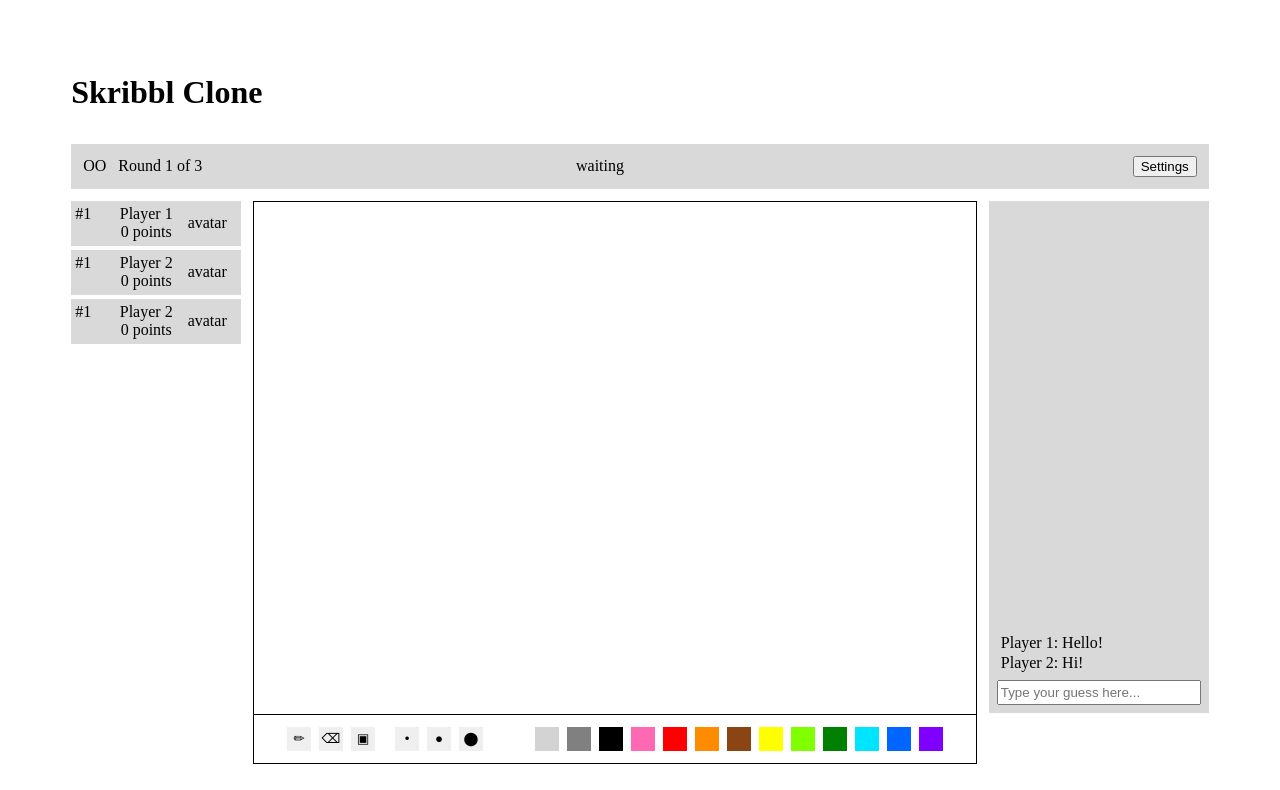
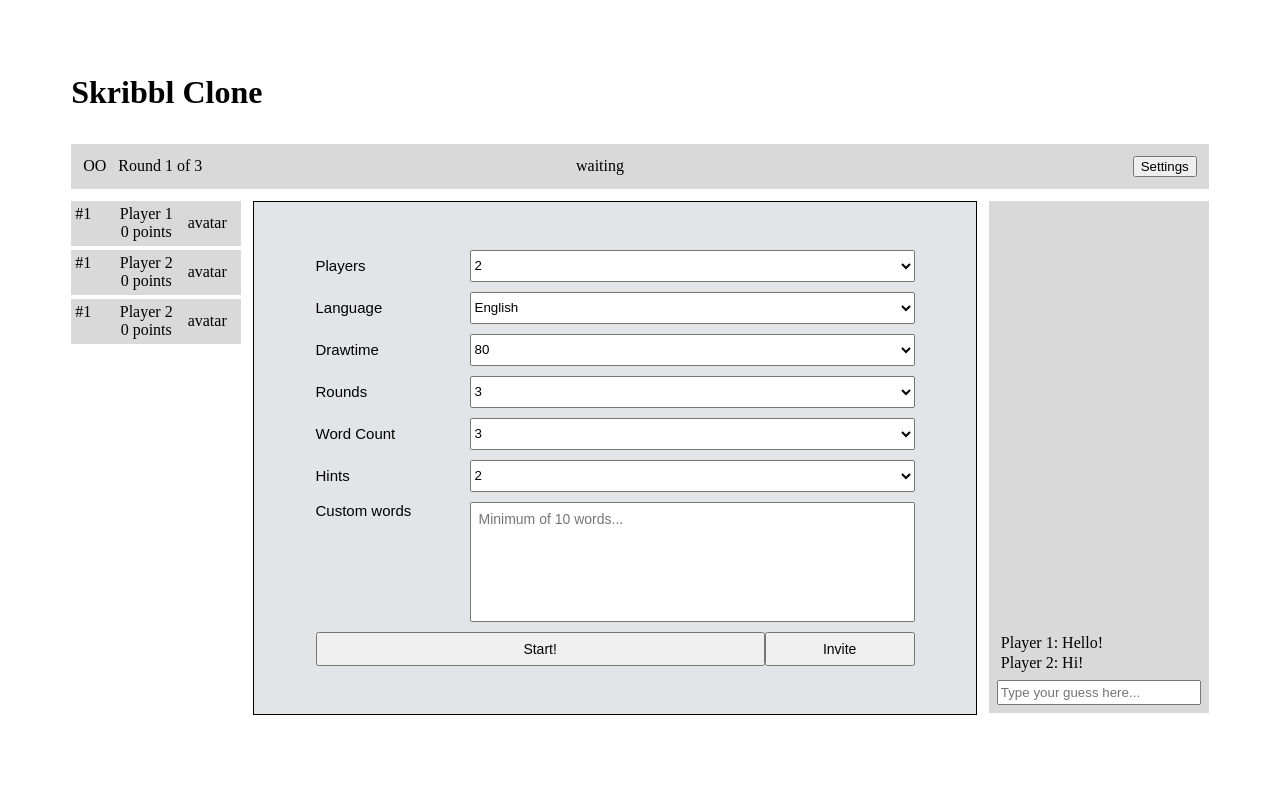
Before and after one commit to Nevil-MS/scribble-clone, a React (Vite) app in the folder frontend/: page / in a window 1280 px wide. Shown: the top 790 px of the page. Built offline with nearby package versions, Linux system fonts and the light colour scheme.

Commit message:
round n overlay, team points overlay after a match, translucent overlays

```diff
--- a/frontend/src/components/LobbyOverlay.css
+++ b/frontend/src/components/LobbyOverlay.css
@@ -1,13 +1,29 @@
-/* ---------- Lobby Overlay ---------- */
+.lobby-overlay,
+.lobby-settings {
+  font-family: Arial, Helvetica, sans-serif;
+  font-size: 14px;
+}
 
 .lobby-overlay {
-  background: rgba(158, 159, 167, 0.92);
-  padding: 12px;
+  position: absolute;
+  inset: 0;
+
+  background: rgba(185, 198, 218, 0.35);
+
+  display: flex;
+  justify-content: center;
+  align-items: center;
 }
 
 .lobby-settings {
-  width: 100%;
+  width: 88%;
   max-width: 820px;
+
+  background: transparent;
+  border: none;
+  padding: 18px;
+  box-sizing: border-box;
+
   display: flex;
   flex-direction: column;
   gap: 10px;
@@ -15,59 +31,42 @@
 
 .setting-row {
   display: grid;
-  grid-template-columns: 180px 1fr;
+  grid-template-columns: 140px 1fr;
   align-items: center;
-  gap: 12px;
+  gap: 14px;
 }
 
 .setting-row label {
-  font-size: 18px;
+  font-size: 15px;
+  font-weight: 500;
 }
 
 .setting-row select {
   width: 100%;
-  height: 34px;
-  font-size: 16px;
-  padding: 4px 8px;
-  border: 1px solid #555;
-  background: #fff;
+  height: 32px;
+  box-sizing: border-box;
 }
 
-.custom-word-label {
-  display: flex;
-  justify-content: space-between;
-  align-items: center;
-  font-size: 16px;
+.textarea-row {
+  align-items: start;
 }
 
-.custom-word-label input {
-  margin-left: 6px;
-}
-
-.lobby-settings textarea {
+.textarea-row textarea {
   width: 100%;
-  height: 180px;
+  height: 120px;
   resize: none;
+  box-sizing: border-box;
   padding: 8px;
+  font-family: inherit;
   font-size: 14px;
-  border: 1px solid #555;
-  box-sizing: border-box;
 }
 
 .lobby-buttons {
   display: grid;
-  grid-template-columns: 4fr 1fr;
-  gap: 0;
+  grid-template-columns: 3fr 1fr;
 }
 
 .lobby-buttons button {
-  height: 42px;
-  font-size: 18px;
-  border: 1px solid #555;
-  background: #e8e8e8;
-  cursor: pointer;
+  height: 34px;
+  font-size: 14px;
 }
-
-.lobby-buttons button:hover {
-  background: #dcdcdc;
-}
--- a/frontend/src/components/LobbyOverlay.jsx
+++ b/frontend/src/components/LobbyOverlay.jsx
@@ -1,8 +1,10 @@
 import "./LobbyOverlay.css";
+
 function LobbyOverlay() {
   return (
     <div className="canvas-overlay lobby-overlay">
       <div className="lobby-settings">
+
         <div className="setting-row">
           <label>Players</label>
           <select><option>2</option></select>
@@ -33,13 +35,16 @@ function LobbyOverlay() {
           <select><option>2</option></select>
         </div>
 
-        <label>Custom words</label>
-        <textarea placeholder="Minimum of 10 words..." />
+        <div className="setting-row textarea-row">
+          <label>Custom words</label>
+          <textarea placeholder="Minimum of 10 words..." />
+        </div>
 
         <div className="lobby-buttons">
           <button>Start!</button>
           <button>Invite</button>
         </div>
+
       </div>
     </div>
   );
--- /dev/null
+++ b/frontend/src/components/Overlays/PointsOverlay.css
@@ -0,0 +1,37 @@
+.points-overlay {
+    color: white;
+    text-align: center;
+}
+
+.points-subtitle {
+  font-size: 20px;
+  margin: 0;
+  opacity: 0.9;
+}
+
+.points-word {
+  margin: 8px 0;
+  font-size: 42px;
+  color: #fefefd;
+}
+
+.points-message {
+  margin-bottom: 24px;
+  font-size: 18px;
+}
+
+.points-list {
+  width: 260px;
+}
+
+.points-row {
+  display: flex;
+  justify-content: space-between;
+  padding: 8px 0;
+  font-size: 22px;
+}
+
+.score {
+  color: #ffffff;
+  font-weight: bold;
+}
--- /dev/null
+++ b/frontend/src/components/Overlays/PointsOverlay.jsx
@@ -0,0 +1,31 @@
+import "./PointsOverlay.css";
+
+function PointsOverlay() {
+  const scores = [
+    { name: "Player 1", points: 130 },
+    { name: "Player 2", points: 35 },
+  ];
+
+  return (
+    <div className="canvas-overlay points-overlay">
+      <p className="points-subtitle">The word was</p>
+
+      <h1 className="points-word">MAGIC WAND</h1>
+
+      <p className="points-message">
+        Everyone guessed the word!
+      </p>
+
+      <div className="points-list">
+        {scores.map((player) => (
+          <div className="points-row" key={player.name}>
+            <span>{player.name}</span>
+            <span className="score">+{player.points}</span>
+          </div>
+        ))}
+      </div>
+    </div>
+  );
+}
+
+export default PointsOverlay;
--- /dev/null
+++ b/frontend/src/components/Overlays/RoundOverlay.css
@@ -0,0 +1,4 @@
+.round-overlay {
+    color: white;
+    text-align: center;
+}
--- /dev/null
+++ b/frontend/src/components/Overlays/RoundOverlay.jsx
@@ -0,0 +1,11 @@
+import "./RoundOverlay.css";
+
+function RoundOverlay() {
+  return (
+    <div className="canvas-overlay round-overlay">
+      <h1>Round 1</h1>
+    </div>
+  );
+}
+
+export default RoundOverlay;
--- a/frontend/src/components/Overlays/styles/WaitingOverlay.css
+++ b/frontend/src/components/Overlays/styles/WaitingOverlay.css
@@ -1,16 +1,6 @@
 .waiting-overlay {
-  position: absolute;
-  inset: 0;
-  z-index: 10;
-
-  background: rgba(75, 83, 112, 0.88);
-  color: white;
-
-  display: flex;
-  flex-direction: column;
-  justify-content: center;
-  align-items: center;
-  gap: 24px;
+    color: white;
+    text-align: center;
 }
 
 .waiting-avatar {
--- a/frontend/src/pages/GamePage.css
+++ b/frontend/src/pages/GamePage.css
@@ -138,12 +138,10 @@
   inset: 0;
 
   display: flex;
-    flex-direction: column;
   justify-content: center;
   align-items: center;
-    gap: 16px;
 
-    background: rgba(158, 159, 167, 0.88);
+  background: rgba(190,195,205,0.45);
   z-index: 10;
 }
 
--- a/frontend/src/pages/GamePage.jsx
+++ b/frontend/src/pages/GamePage.jsx
@@ -1,6 +1,8 @@
 import { useState } from "react";
 import GameTitle from "../components/GameTitle";
+import PointsOverlay from "../components/Overlays/PointsOverlay";
 import GameStatusBar from "../components/GameStatusBar";
+import RoundOverlay from "../components/Overlays/RoundOverlay";
 import LobbyOverlay from "../components/LobbyOverlay";
 import PlayerList from "../components/PlayerList";
 import Chat from "../components/Chat";
@@ -12,10 +14,9 @@ import Leaderboard from "../components/Leaderboard";
 import "./GamePage.css";
 
 function GamePage() {
-  const [gameState, setGameState] = useState("drawing")
+  const [gameState, setGameState] = useState("lobby");
 
-  // States: lobby | waiting | choosing | drawing | leaderboard
-
+// States: lobby | round | waiting | choosing | drawing | leaderboard | points
   return (
     <main>
       <div className="game-page">
@@ -28,9 +29,16 @@ function GamePage() {
           <div className="canvas-column">
             <div className="canvas-section">
               <DrawingCanvas />
-
+{gameState === "points" && <PointsOverlay />}
 {gameState === "lobby" && <LobbyOverlay />}
 {gameState === "waiting" && <WaitingOverlay />}
+{gameState === "round" && (
+  <RoundOverlay
+    round={1}
+    totalRounds={3}
+    player="Player 2"
+  />
+)}
 {gameState === "choosing" && (
   <ChoiceOverlay onChoose={() => setGameState("drawing")} />
 )}
```
Also changed, not shown: frontend/src/components/Overlays/styles/ChoiceOverlay.css (+2 -15 lines). Lines whose indentation alone changed are shown as unchanged.
